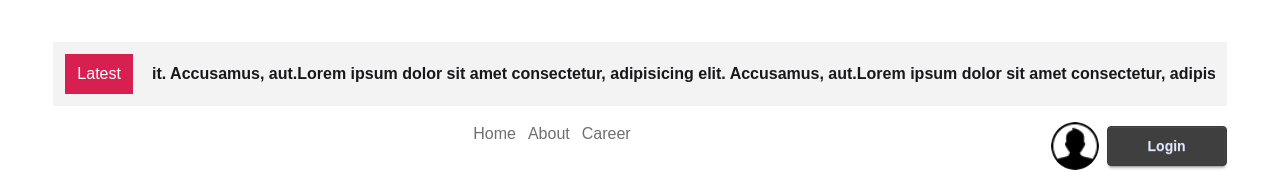
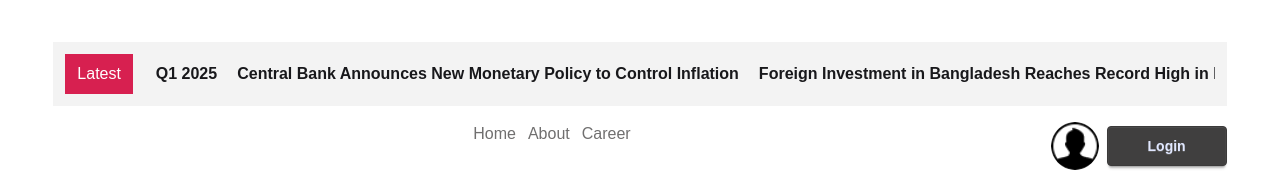
Before and after one commit to Anzumul-Jubayer/dragon-news, a React (Vite) app: page /category-news/0 in a window 1280 px wide. Shown: the part 172-344 px from the top of the page. Built offline with nearby package versions, Linux system fonts and the light colour scheme; no server answers.

Commit message:
add-latestnews

```diff
--- a/src/components/LatestNews.jsx
+++ b/src/components/LatestNews.jsx
@@ -1,15 +1,19 @@
 import React from 'react';
 import Marquee from 'react-fast-marquee';
+import { useLoaderData } from 'react-router';
 
 const LatestNews = () => {
+    const data = useLoaderData();
+
     return (
         <div className='flex items-center gap-5 bg-base-200 p-3'>
             <p className='text-base-100 bg-secondary px-3 py-2'>Latest</p>
 
             <Marquee className='flex gap-5' pauseOnHover={true} speed={60}>
-           <p className='font-bold'>Lorem ipsum dolor sit amet consectetur, adipisicing elit. Accusamus, aut.</p>
-           <p className='font-bold'>Lorem ipsum dolor sit amet consectetur, adipisicing elit. Accusamus, aut.</p>
-           <p className='font-bold'>Lorem ipsum dolor sit amet consectetur, adipisicing elit. Accusamus, aut.</p>
+                {
+                    data.map(news=><p className='font-bold mr-5'>{news.title}</p>)
+                }
+
             </Marquee>
 
         </div>
--- a/src/routes/Router.jsx
+++ b/src/routes/Router.jsx
@@ -13,6 +13,8 @@ const router = createBrowserRouter([
   {
     path: "/",
     element: <HLayout></HLayout>,
+    loader: () => fetch("/news.json"),
+    hydrateFallbackElement: <p></p>,
     children: [
       {
         path: "",
```
